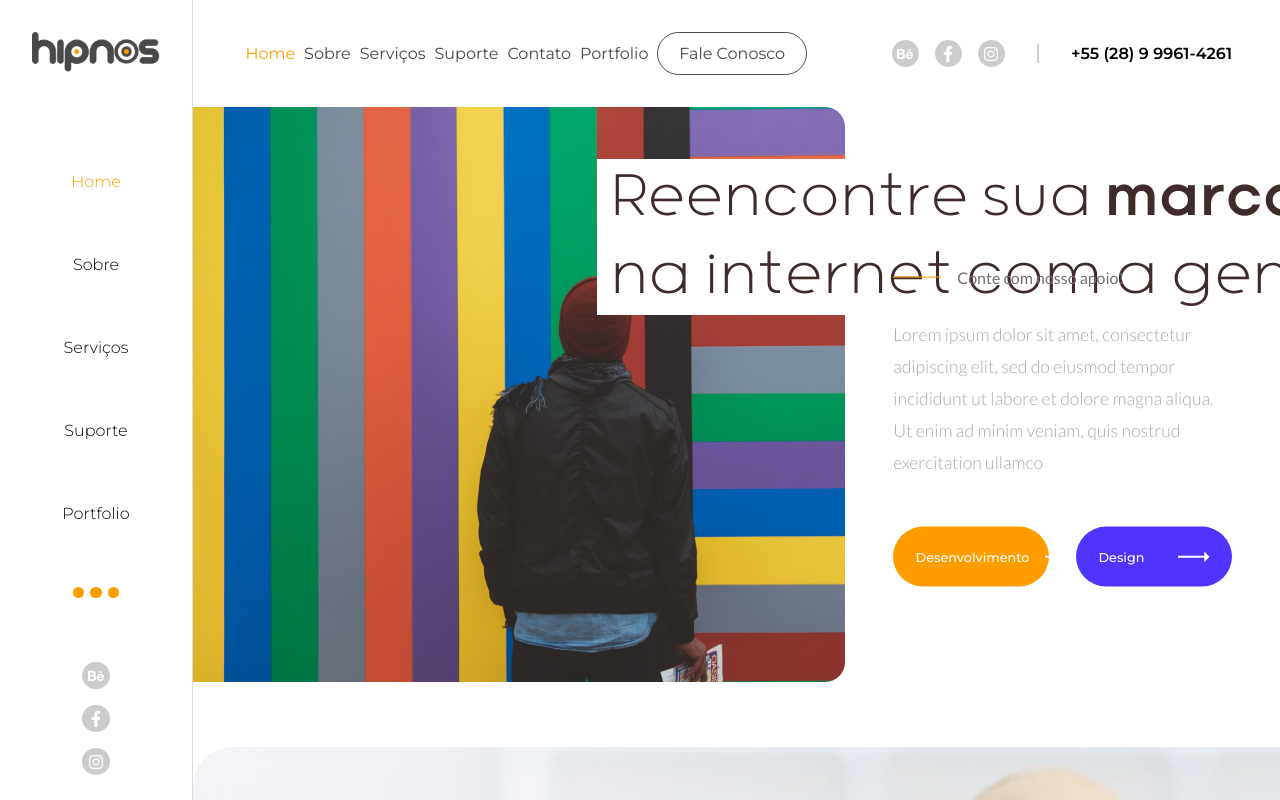
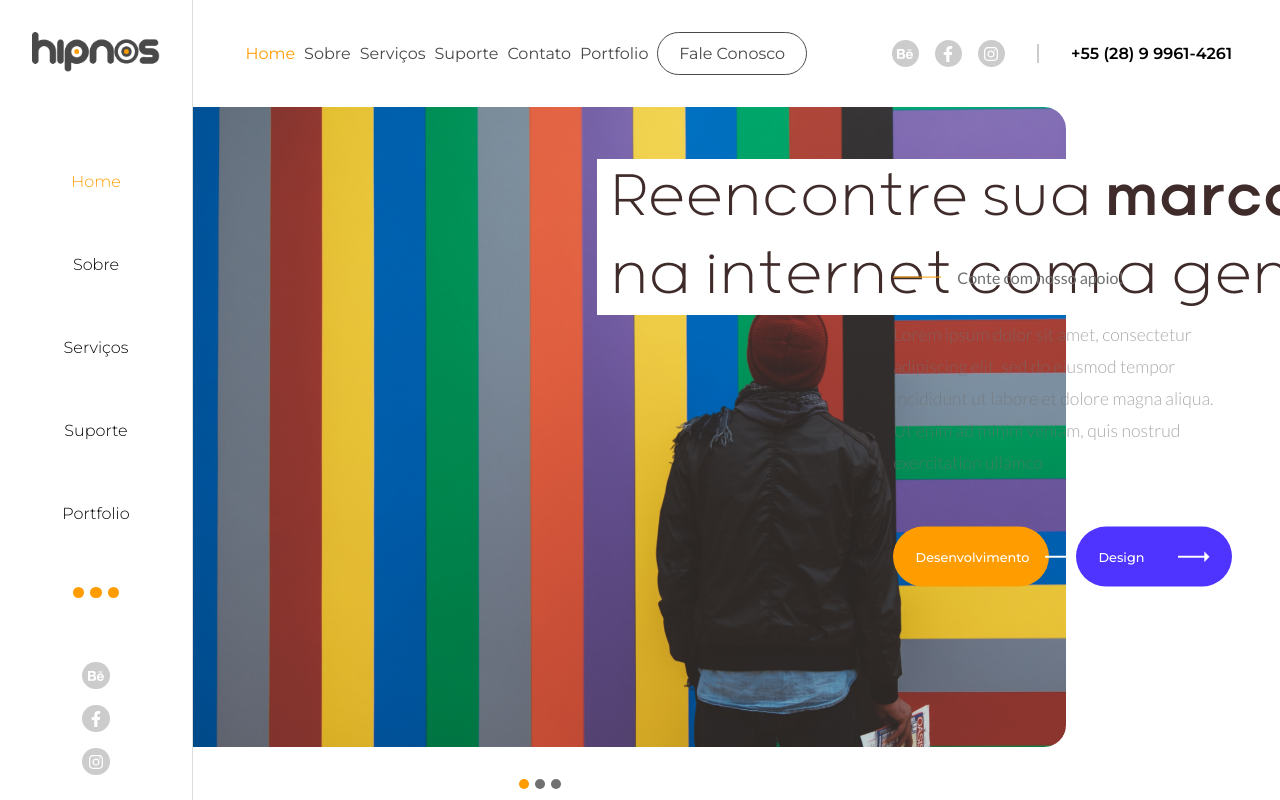
Before and after one commit to elianbatista/agencia-hipno, a React (Create React App) app: page / in a window 1280 px wide. Built offline with nearby package versions, Linux system fonts and the light colour scheme.

Commit message:
alterando styles do banner

```diff
--- a/src/components/Banner/styles.scss
+++ b/src/components/Banner/styles.scss
@@ -16,17 +16,57 @@
   position: relative;
   width: 100%;
   height: 80%;
-  .box-carousel.first {
+  .box-carousel {
+    position: absolute;
+    width: 100%;
+    height: 100%;
+    opacity: 0;
+    visibility: hidden;
+    &.active {
+      opacity: 1;
+      visibility: visible;
+      transition: all .3s;
+      &.first {
+        .content-img {
+          img {
+            margin-left: -20%;
+            transition: all .5s;
+          }
+        }
+        .content-title {
+          transform: translateX(0);
+          transition: all 1s;
+        }
+        .content-info {
+          .sub-title {
+            transform: translateX(0);
+            transition: all 1.4s;
+          }
+          p {
+            transform: translateX(0);
+            transition: all 1.6s;
+          }
+          .content-button {
+            button {
+              transform: translateX(0);
+              transition: all 1.6s;
+              &:last-child {
+                transition: all 2s;
+              }
+            }
+          }
+        }
+      }
+    }
+    &.first {
+      .content-img {
         position: relative;
+        width: 100%;
         height: 100%;
-    width: 100%;
-    .content-img {
-      position: absolute;
-      top: 0;
-      left: -30%;
-      width: 90%;
         img {
-        width: 100%;
+          margin-left: -100%;
+          width: auto;
+          height: 100%;
         }
       }
       .content-title {
@@ -34,6 +74,7 @@
         right: 0;
         width: 40%;
         top: 8%;
+        transform: translateX(100%);
         h1 {
           position: absolute;
           left: -57%;
@@ -54,6 +95,229 @@
         position: absolute;
         top: 50%;
         right: 0;
+        width: 40%;
+        transform: translateY(-50%);
+        padding: 3rem;
+        .sub-title {
+          display: flex;
+          align-items: center;
+          margin-bottom: 2rem;
+          transform: translateX(100%);
+          .line {
+            height: 1px;
+            width: 3rem;
+            margin-right: 1rem;
+            background-color: #FF9D00;
+          }
+          span {
+            font-family: 'Lato', sans-serif;
+            color: #707070;
+            font-size: 1rem;
+          }
+        }
+        p {
+          font-family: 'Lato', sans-serif;
+          font-weight: 300;
+          color: #707070;
+          font-size: 1.1rem;
+          line-height: 2rem;
+          opacity: 0.6;
+          margin-bottom: 3rem;
+          transform: translateX(100%);
+        }
+        .content-button {
+          display: flex;
+          align-items: center;
+          justify-content: space-between;
+          button {
+            display: flex;
+            align-items: center;
+            justify-content: space-between;
+            width: 46%;
+            font-weight: 500;
+            font-size: 0.8rem;
+            color: #fff;
+            background-color: #FF9D00;
+            padding: 1.4rem;
+            border-radius: 50px;
+            transform: translateX(160%);
+            cursor: pointer;
+            span {
+              margin-right: 1rem;
+              transition: all .3s;
+            }
+            .icon {
+              display: flex;
+              img {
+                width: 2rem;
+                transition: all .3s;
+              }
+            }
+            &:last-child {
+              background-color: #4F34FF;
+            }
+            &:hover {
+              span {
+                transform: translateX(10px);
+              }
+              .icon {
+                img {
+                  transform: translateX(10px);
+                }
+              }
+            }
+          }
+        }
+      }
+    }
+    &.second {
+      padding: 4rem 6rem;
+      .content-box-carousel {
+        position: relative;
+        width: 100%;
+        height: 100%;
+        .content-img {
+          display: flex;
+          justify-content: center;
+          align-items: center;
+          overflow: hidden;
+          height: 100%;
+          border-radius: 30px;
+          img {
+            width: 100%;
+          }
+        }
+        .content-info {
+          position: absolute;
+          width: 100%;
+          height: 100%;
+          top: 0;
+          left: 0;
+          padding: 6rem;
+          h1 {
+            font-family: 'Grold', sans-serif;
+            font-weight: normal;
+            font-size: 4.4rem;
+            line-height: 4.99rem;
+            color: #fff;
+            span {
+              &.blue-title {
+                background-color: #4F34FF;
+                padding: 0px 8px;
+              }
+              &.orange-title {
+                background-color: #FF9D00;
+                padding: 0px 8px;
+              }
+            }
+            strong {
+              font-family: 'Grold', sans-serif;
+              font-weight: bold;
+            }
+          }
+          .sub-title {
+            display: flex;
+            align-items: flex-start;
+            margin-bottom: 2rem;
+            padding: 3rem 0;
+            .line {
+              height: 1px;
+              width: 3rem;
+              margin-right: 1rem;
+              background-color: #FF9D00;
+              margin-top: 1rem;
+            }
+            span {
+              font-family: 'Lato', sans-serif;
+              color: #707070;
+              font-size: 1rem;
+              line-height: 2rem;
+              width: 40%;
+            }
+          }
+          .content-button {
+            display: flex;
+            align-items: center;
+            justify-content: space-between;
+            width: 44%;
+            button {
+              display: flex;
+              align-items: center;
+              justify-content: space-between;
+              width: 46%;
+              font-weight: 500;
+              font-size: 0.8rem;
+              color: #fff;
+              background-color: #FF9D00;
+              padding: 1.4rem;
+              border-radius: 50px;
+              cursor: pointer;
+              span {
+                margin-right: 1rem;
+                transition: all .3s;
+              }
+              .icon {
+                display: flex;
+                img {
+                  width: 2rem;
+                  transition: all .3s;
+                }
+              }
+              &:last-child {
+                background-color: #4F34FF;
+              }
+              &:hover {
+                span {
+                  transform: translateX(10px);
+                }
+                .icon {
+                  img {
+                    transform: translateX(10px);
+                  }
+                }
+              }
+            }
+          }
+        }
+      }
+    }
+    &.third {
+      .content-img {
+        position: relative;
+        width: 100%;
+        height: 100%;
+        img {
+          margin-left: 40%;
+          width: auto;
+          height: 100%;
+        }
+      }
+      .content-title {
+        position: absolute;
+        left: 0;
+        width: 40%;
+        top: 8%;
+        h1 {
+          position: absolute;
+          right: -40%;
+          width: 200%;
+          font-family: 'Grold', sans-serif;
+          font-weight: normal;
+          font-size: 4.4rem;
+          background-color: #fff;
+          text-align: right;
+          padding: 0px 0.8rem;
+          color: #402B2B;
+          strong {
+            font-family: 'Grold', sans-serif;
+            font-weight: bold;
+          }
+        }
+      }
+      .content-info {
+        position: absolute;
+        top: 50%;
+        left: 0;
         width: 40%;
         transform: translateY(-50%);
         padding: 3rem;
@@ -127,3 +391,54 @@
       }
     }
   }
+  .content-dots {
+    position: absolute;
+    top: 100%;
+    padding: 2rem 0;
+    display: flex;
+    align-items: center;
+    opacity: 0;
+    transition: all .5s;
+    &.first {
+      opacity: 1;
+      left: 30%;
+      transform: translateX(0%);
+    }
+    &.second {
+      opacity: 1;
+      left: 50%;
+      transform: translateX(-50%);
+    }
+    &.third {
+      opacity: 1;
+      left: 70%;
+      transform: translateX(0%);
+    }
+    .dot {
+      height: 10px;
+      width: 10px;
+      border-radius: 50%;
+      margin-right: 6px;
+      background-color: #707070;
+      cursor: pointer;
+      transition: all .3s;
+      &.active {
+        background-color: #FF9D00;
+      }
+      &:hover {
+        background-color: #FF9D00;
+      }
+    }
+  }
+}
+
+@keyframes fadeOut {
+  from {
+    opacity: 1;
+    visibility: visible;
+  }
+  to {
+    opacity: 0;
+    visibility: hidden;
+  }
+}
```
Lines whose indentation alone changed are shown as unchanged.
